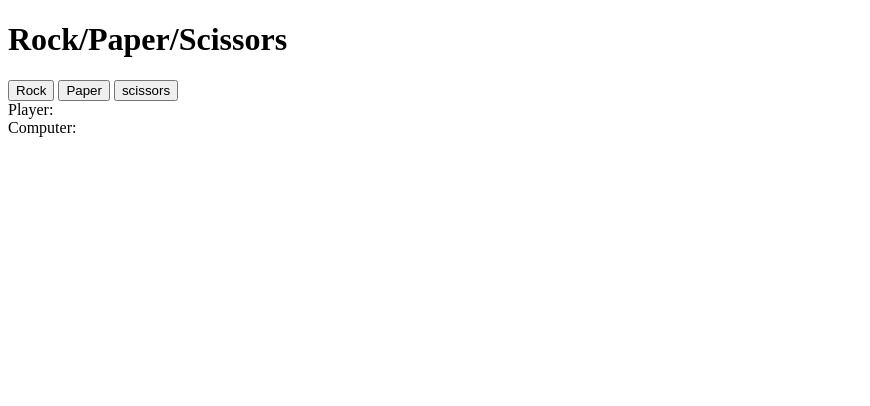
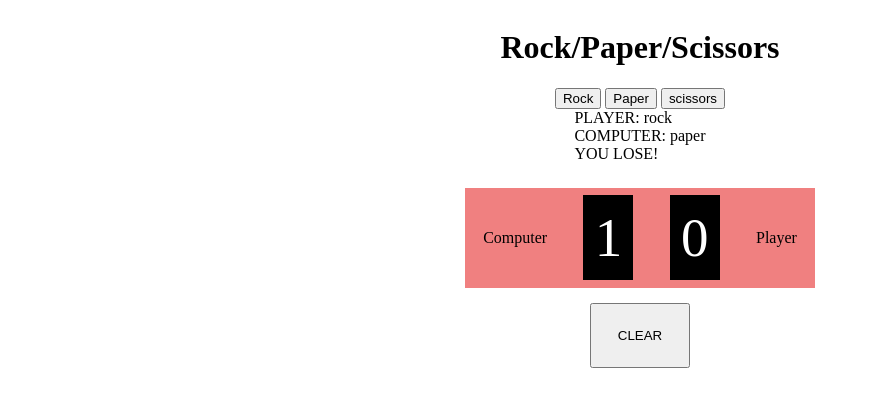
Before and after one commit to teige6/odin-rps, a plain HTML site: page index.html in a window 1280 px wide. Both pictures are taken after a click on the button "Rock". Shown: the whole page, without its empty margins (0-870 px from the left). Drawn offline with Linux system fonts and the light colour scheme.

Commit message:
first finished version of rps with UI

```diff
--- a/index.html
+++ b/index.html
@@ -5,19 +5,34 @@
     <meta http-equiv="X-UA-Compatible" content="IE=edge">
     <meta name="viewport" content="width=device-width, initial-scale=1.0">
     <title>Document</title>
-    <script src="script.js"></script>
+    <link rel="stylesheet" href="style.css">
+    <script src="script.js" defer></script>
 </head>
 <body>
     <div class="container">
         <h1>Rock/Paper/Scissors</h1>
 
+        <div class="btn-container">
         <button onclick="playGame('rock')">Rock</button>
         <button onclick="playGame('paper')">Paper</button>
         <button onclick="playGame('scissors')">scissors</button>
+        </div>
 
+        <div class="display-container">
         <div id="playerDisplay">Player: </div>
         <div id="computerDisplay">Computer: </div>
         <div id="resultDisplay"></div>
+        </div>
+
+
+        <div class="score-container">
+            <div id="compScrTitle">Computer</div>
+            <div class="compScore">0</div>
+            <div class="plyScore">0</div>
+            <div id="plyScrTitle">Player</div>
+        </div>
+
+        <button onclick="clearGame()" class="clear">CLEAR</button>
     </div>
 </body>
 </html>
--- a/script.js
+++ b/script.js
@@ -3,6 +3,11 @@ const choices = ['rock', 'paper', 'scissors'];
 const playerDisplay = document.getElementById("playerDisplay");
 const computerDisplay = document.getElementById("computerDisplay");
 const resultDisplay = document.getElementById("resultDisplay");
+const playerScoreDisplay = document.getElementsByClassName("plyScore")[0];
+const computerScoreDislay = document.getElementsByClassName("compScore")[0];
+
+let playerScore = 0;
+let computerScore = 0;
 
 
 function playGame(playerSelection) {
@@ -10,8 +15,54 @@ function playGame(playerSelection) {
 
     let result = "";
 
+    if(playerSelection === computerSelection) {
+        result = "It's a TIE!";
+    } else {
+        switch (playerSelection) {
+            case "rock":
+                if (computerSelection === "scissors") {
+                    result = "YOU WIN!";
+                    playerScore += 1;
+                } else {
+                    result = "YOU LOSE!";
+                    computerScore +=1;
+                }
+                break;
+            case "paper":
+                if (computerSelection === "rock") {
+                    result = "YOU WIN!";
+                    playerScore += 1;
+                } else {
+                    result = "YOU LOSE!";
+                    computerScore +=1;
+                }
+                break;
+            case "scissors":
+                if (computerSelection === "paper") {
+                    result = "YOU WIN!";
+                    playerScore += 1;
+                } else {
+                    result = "YOU LOSE!";
+                    computerScore +=1;
+                }
+                break;
+        }
+    }
 
+
+    playerDisplay.textContent = `PLAYER: ${playerSelection}`;
+    computerDisplay.textContent = `COMPUTER: ${computerSelection}`;
+    resultDisplay.textContent = result;
+    playerScoreDisplay.textContent = `${playerScore}`;
+    computerScoreDislay.textContent = `${computerScore}`;
 }
+
+
+function clearGame () {
+    playerScoreDisplay.textContent = 0;
+    computerScoreDislay.textContent = 0;
+}
+
 
 
 
--- /dev/null
+++ b/style.css
@@ -0,0 +1,34 @@
+.container {
+    display: flex;
+    flex-direction: column;
+    align-items: center;
+    min-height: 100vh;
+}
+
+.score-container {
+    display: flex;
+    background-color: lightcoral;
+    height: 100px;
+    width: 350px;
+    justify-content: space-around;
+    align-items: center;
+    margin-top: 25px;
+}
+
+.compScore, .plyScore {
+    display: flex;
+    height: 85px;
+    width: 50px;
+    background-color: black;
+    color: white;
+    justify-content: center;
+    align-items: center;
+    font-size: 55px;
+}
+
+
+.clear {
+    margin-top: 15px;
+    height: 65px;
+    width: 100px;
+}
```
